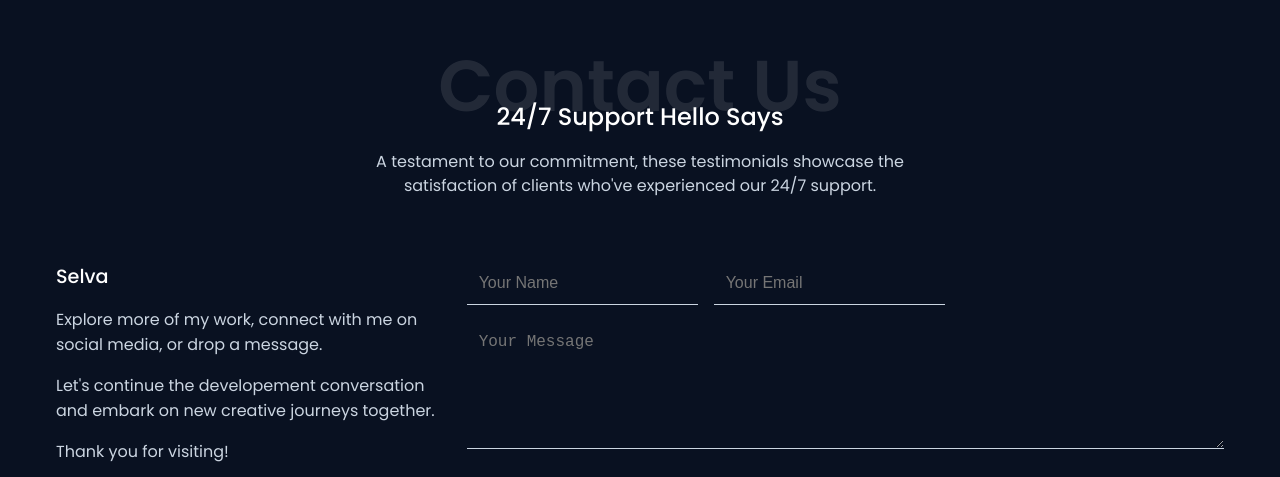
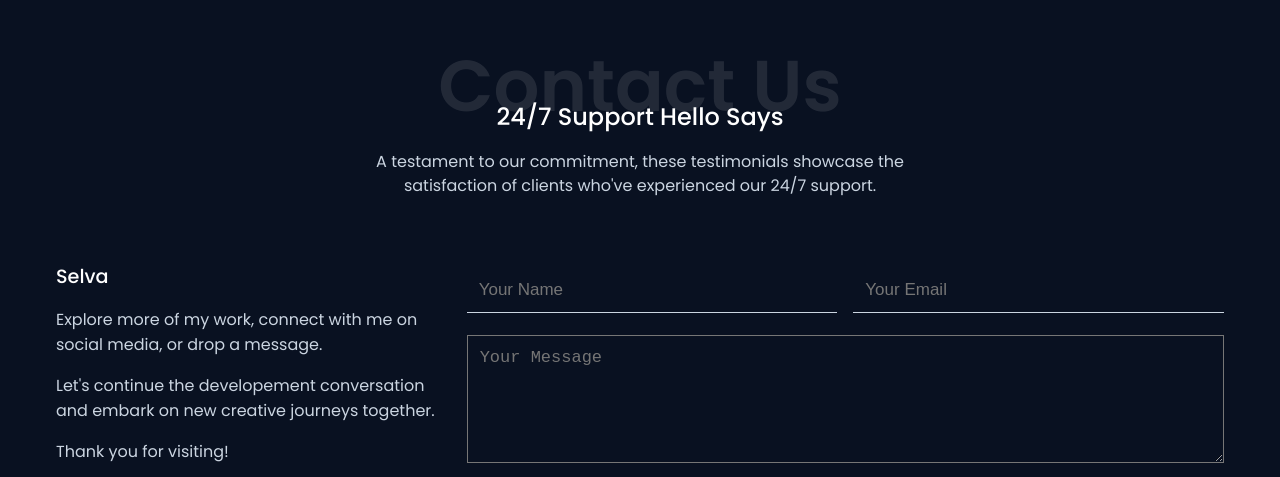
Before and after one commit to selvaganapathy0605/Portfolio, a plain HTML site: page index.html in a window 1280 px wide. Shown: the part 4269-4746 px from the top of the page. Drawn offline with nearby package versions, Linux system fonts and the light colour scheme.

Commit message:
Update styles.css

```diff
--- a/styles.css
+++ b/styles.css
@@ -18,16 +18,16 @@
 
 #success-mess {
   display: none;
+  align-items: center;
+  justify-content:space-between ;
   background-color: #4CAF50;
   color: white;
   padding: 15px;
-  position: fixed;
-  top: 20px;
-  left: 500px;
-  z-index: 1000;
   border-radius: 5px;
   gap: 15px;
   box-shadow: 0 0 10px rgba(0, 0, 0, 0.1);
+  width: 90%;
+  margin: 0 auto;
 }
 
 .section__container {
@@ -638,22 +638,43 @@ nav {
   gap: 1rem;
 }
 
-.footer__form input,
-.footer__form textarea {
-  flex: 1;
+.footer__form .input__row{
   width: 100%;
-  padding: 0.75rem;
+  display: flex;
+  align-items: center;
+  justify-content:center;
+}
+
+.error{
+  text-align: end;
+  color: red;
+  padding-bottom: .4rem;
+}
+
+.footer__form .input__box{
+  width: 49%;
+}
+
+.footer__form .input__box input{
+  width: 100%;
+  background-color: transparent;
   outline: none;
   border: none;
   border-bottom: 1px solid var(--text-light);
-  font-size: 1rem;
+  padding: 0.75rem;
+  font-size: 17px;
   color: var(--white);
-  background-color: transparent;
+
 }
 
 .footer__form textarea {
   min-height: 8rem;
   margin-bottom: 1rem;
+  padding: 0.75rem;
+  background-color: transparent;
+  font-size: 17px;
+  color: var(--white);
+  width: 100%;
 }
 
 .footer__form .btn {
```
